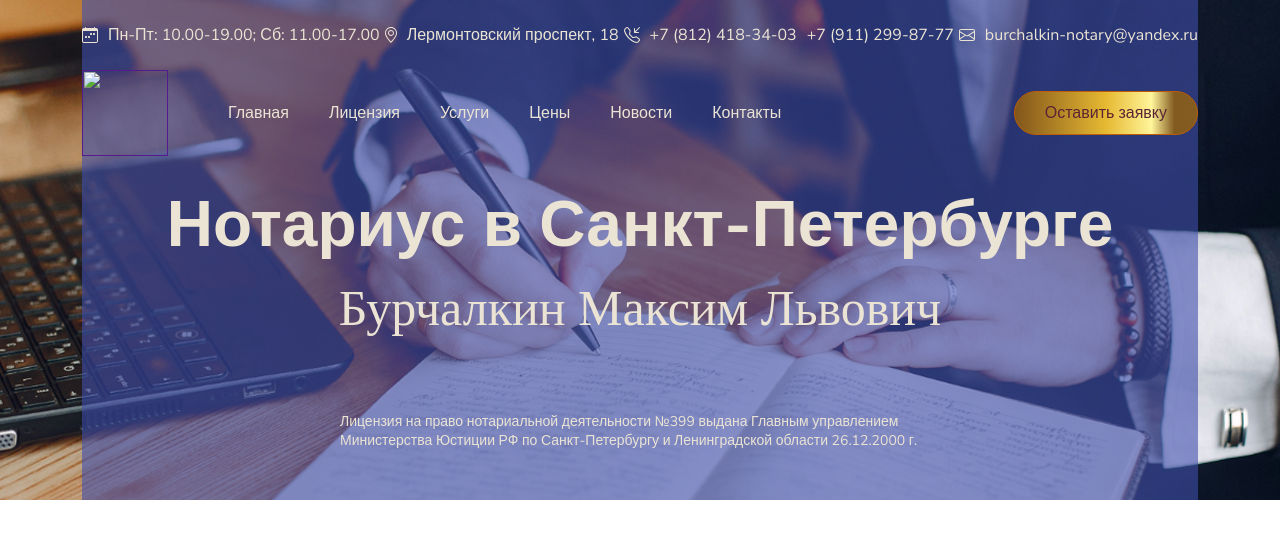
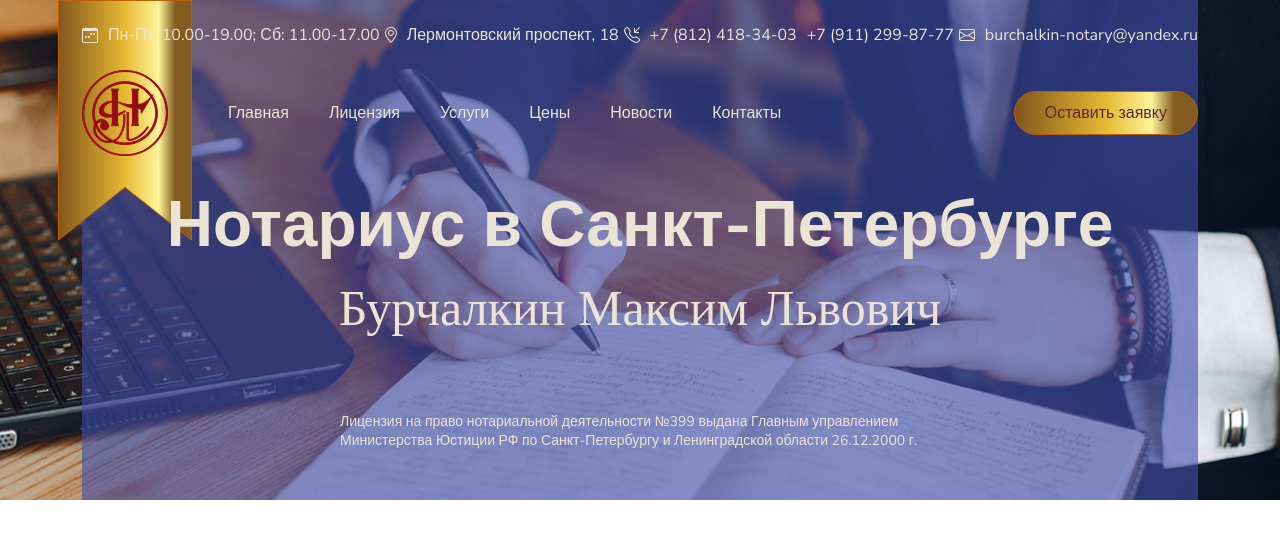
Before and after one commit to anatoliy-nik/burchalkin, a plain HTML site: page index.html in a window 1280 px wide. Drawn offline with nearby package versions, Linux system fonts and the light colour scheme; files that its build step writes are made by us from their sources; the site is published under a folder, as on GitHub Pages, so addresses that start at the root find nothing; a web font is replaced by a local one.

Commit message:
check bag url

```diff
--- a/index.html
+++ b/index.html
@@ -12,7 +12,7 @@
 <body>
     <header class="header header-main">
         <div class="bn-container">
-            <img class="logo-bg" src="/img/logo-bg.svg" alt="">
+            <img class="logo-bg" src="img/logo-bg.svg" alt="">
             <ul class="top-contacts">
                 <li class="top-contacts__item">
                     <svg width="16" height="16" viewBox="0 0 16 16" fill="none" xmlns="http://www.w3.org/2000/svg">
@@ -76,7 +76,7 @@
             </ul>
             <div class="menu-wrap">
                 <a class="logo-link" href="">
-                    <img class="logo" src="/img/logo.png" alt="">
+                    <img class="logo" src="img/logo.png" alt="">
                 </a>
                 <nav class="menu">
                     <ul class="menu__list">
```
